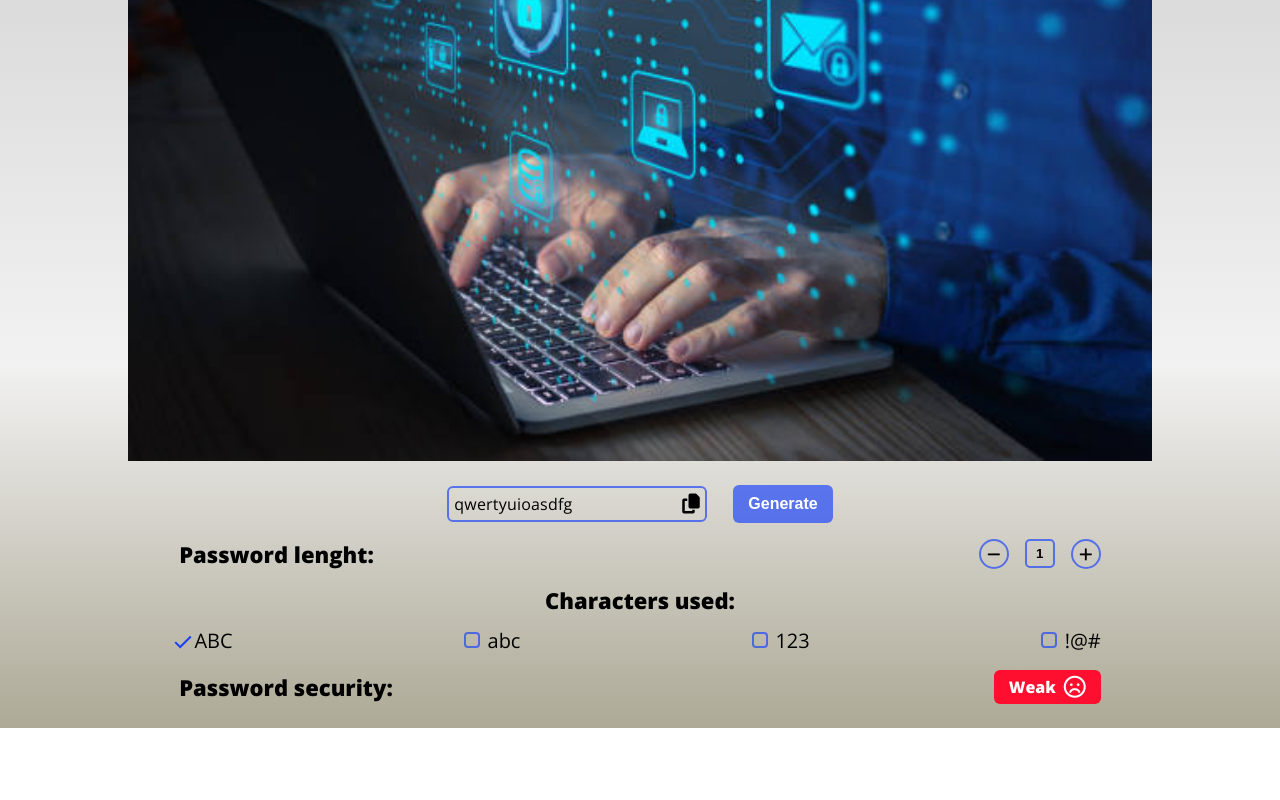
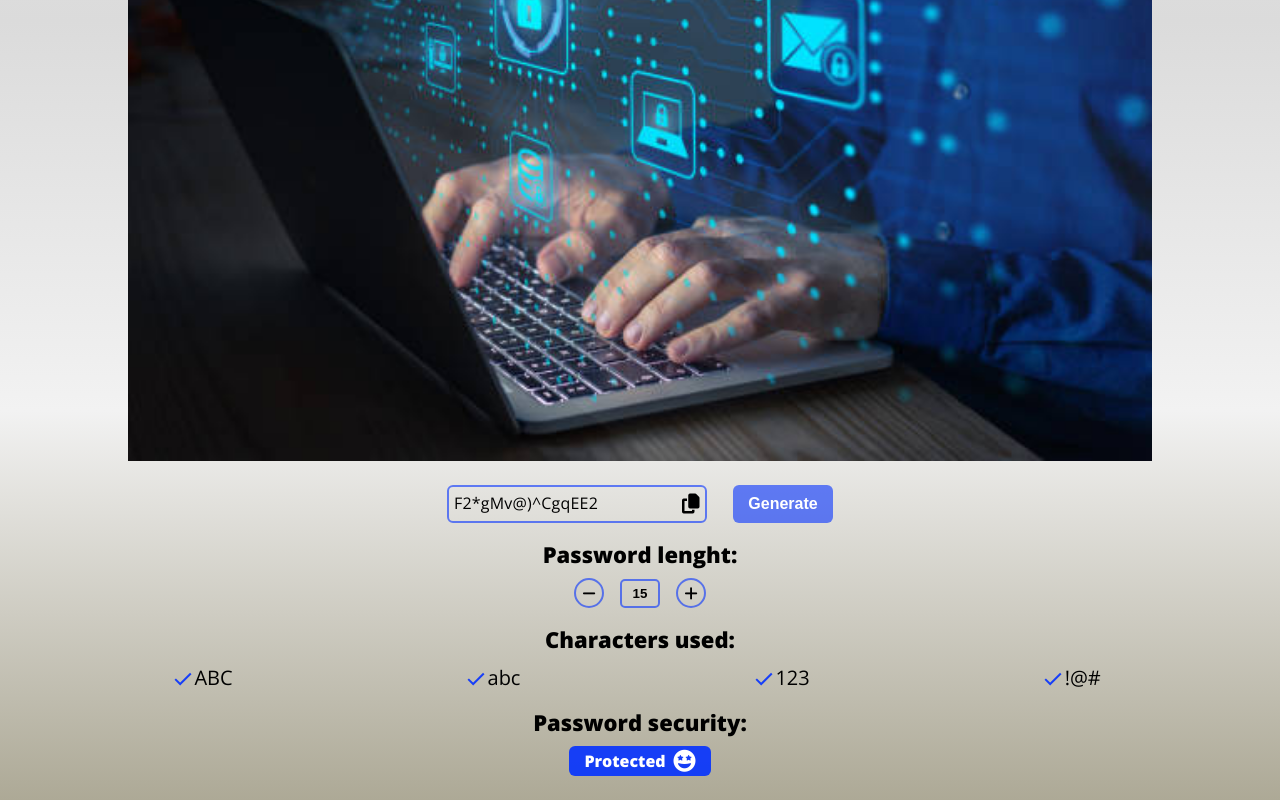
Before and after one commit to urasinskipawel/Password-generator, a website: page public/index.html in a window 1280 px wide. Shown: the part 368-1168 px from the top of the page. Before the commit the page ends 1096 px from the top, so only its background shows below. Drawn offline with nearby package versions, Linux system fonts and the light colour scheme.

Commit message:
Added Javascript

```diff
--- a/app.js
+++ b/app.js
@@ -0,0 +1,172 @@
+const pwText = document.querySelector('.generator-form-text');
+const copyBtn = document.querySelector('.fa-copy');
+const generateBtn = document.querySelector('.generator-password-btn');
+const subBtn = document.querySelector('.generator-length-sub');
+const addBtn = document.querySelector('.generator-length-add');
+const pwLength = document.querySelector('.generator-length-value input');
+const upperBox = document.querySelector('.upper input');
+const lowerBox = document.querySelector('.lower input');
+const numberBox = document.querySelector('.number input');
+const signBox = document.querySelector('.sign input');
+const securityStatus = document.querySelector('.generator-security-status');
+const securityStatusText = document.querySelector(
+	'.generator-security-status p'
+);
+console.log(pwLength);
+const icon = document.createElement('i');
+
+const upperLetters = 'ABCDEFGHIJKLMNOPQRSTUVWXYZ';
+const lowerLetters = upperLetters.toLowerCase();
+const numbers = '123456789';
+const signs = '~!@#$%^&*()_-+=';
+
+let pwLengthNumber = Number(pwLength.value);
+
+const getUpperLetter = () =>
+	upperLetters[Math.floor(Math.random() * upperLetters.length)];
+
+const getLowerLetter = () =>
+	lowerLetters[Math.floor(Math.random() * lowerLetters.length)];
+
+const getNumber = () => numbers[Math.floor(Math.random() * numbers.length)];
+
+const getSign = () => signs[Math.floor(Math.random() * signs.length)];
+
+const generateStatus = () => {
+	if (
+		(!upperBox.checked && !lowerBox.checked && !numberBox.checked) ||
+		(!upperBox.checked && !lowerBox.checked && !signBox.checked) ||
+		(!upperBox.checked && !numberBox.checked && !signBox.checked) ||
+		(!lowerBox.checked && !numberBox.checked && !signBox.checked)
+	) {
+		securityStatusText.textContent = 'Weak';
+		securityStatus.style.backgroundColor = '#ab0227';
+		icon.classList.value = '';
+		if (icon.classList.value === '') {
+			icon.classList.add('fas', 'fa-frown');
+			securityStatus.appendChild(icon);
+		}
+	} else if (
+		(!numberBox.checked && !signBox.checked) ||
+		(!lowerBox.checked && !signBox.checked) ||
+		(!lowerBox.checked && !numberBox.checked) ||
+		(!upperBox.checked && !signBox.checked) ||
+		(!upperBox.checked && !numberBox.checked) ||
+		(!upperBox.checked && !lowerBox.checked)
+	) {
+		securityStatusText.textContent = 'Medium';
+		securityStatus.style.backgroundColor = '#e1620e';
+		icon.classList.value = '';
+		if (icon.classList.value === '') {
+			icon.classList.add('fas', 'fa-meh');
+			securityStatus.appendChild(icon);
+		}
+
+		console.log(icon.classList);
+	} else if (
+		!upperBox.checked ||
+		!lowerBox.checked ||
+		!numberBox.checked ||
+		!signBox.checked
+	) {
+		securityStatusText.textContent = 'Strong';
+		securityStatus.style.backgroundColor = '#08cc2f';
+		icon.classList.value = '';
+		if (icon.classList.value === '') {
+			icon.classList.add('fas', 'fa-smile');
+			securityStatus.appendChild(icon);
+		}
+	} else {
+		securityStatusText.textContent = 'Protected';
+		securityStatus.style.backgroundColor = '#0532ffe6';
+		icon.classList.value = '';
+		if (icon.classList.value === '') {
+			icon.classList.add('fas', 'fa-grin-stars');
+			securityStatus.appendChild(icon);
+		}
+	}
+};
+
+const generateCheckedSymbol = () => {
+	const randomArr = [];
+	if (upperBox.checked) {
+		randomArr.push(getUpperLetter());
+	}
+
+	if (lowerBox.checked) {
+		randomArr.push(getLowerLetter());
+	}
+
+	if (numberBox.checked) {
+		randomArr.push(getNumber());
+	}
+
+	if (signBox.checked) {
+		randomArr.push(getSign());
+	}
+
+	if (!randomArr.length) {
+		return '';
+	}
+
+	return randomArr[Math.floor(Math.random() * randomArr.length)];
+};
+
+const generatePassword = () => {
+	let password = '';
+	if (
+		!upperBox.checked &&
+		!lowerBox.checked &&
+		!numberBox.checked &&
+		!signBox.checked
+	) {
+		alert('You have to check at least one option box');
+	}
+
+	for (let i = password.length; i < pwLengthNumber; i++) {
+		password += generateCheckedSymbol();
+	}
+
+	pwText.innerText = password;
+	generateStatus();
+};
+
+const subValue = () => {
+	if (pwLengthNumber <= 1) return;
+	pwLengthNumber--;
+	pwLength.value = pwLengthNumber;
+};
+
+const addValue = () => {
+	if (pwLengthNumber >= 30) return;
+	pwLengthNumber++;
+	pwLength.value = pwLengthNumber;
+};
+
+const copyPassword = () => {
+	const textarea = document.createElement('textarea');
+	const password = pwText.innerText;
+
+	if (!password) {
+		alert(`There's nothing to copy`);
+	} else {
+		textarea.value = password;
+		document.body.appendChild(textarea);
+		textarea.select();
+		document.execCommand('copy');
+		textarea.remove();
+		alert(
+			`Password copied to clipboard. Your password security level is ${securityStatusText.textContent} and has ${pwLengthNumber} chars`
+		);
+	}
+};
+
+generatePassword();
+
+copyBtn.addEventListener('click', copyPassword);
+generateBtn.addEventListener('click', generatePassword);
+subBtn.addEventListener('click', subValue);
+addBtn.addEventListener('click', addValue);
+pwLength.addEventListener('keyup', e => {
+	pwLengthNumber = pwLength.value;
+});
--- a/css/main.css
+++ b/public/css/main.css
@@ -4,7 +4,7 @@
 	box-sizing: border-box;
 }
 :root {
-	--btn-border-color: rgba(5, 50, 255, 0.605);
+	--btn-border-color: rgba(5, 50, 255, 0.6);
 	--btn-border-color-hover: rgba(5, 50, 255, 0.905);
 }
 
@@ -86,6 +86,7 @@ p {
 
 .generator-form-input {
 	width: 260px;
+	height: 38px;
 	letter-spacing: 0.2px;
 	padding: 5px;
 	border-radius: 6px;
@@ -115,6 +116,7 @@ p {
 	transform: scale(1.1);
 }
 .generator-password-btn {
+	flex-basis: 100px;
 	padding: 10px 15px;
 	border-radius: 6px;
 	border: none;
@@ -133,12 +135,14 @@ p {
 .generator-length {
 	width: 90%;
 	display: flex;
-	justify-content: space-between;
+	flex-direction: column;
+	justify-content: space-around;
 	align-items: center;
 	margin-bottom: 1rem;
 }
 h3 {
 	font-size: 22px;
+	margin-bottom: 0.6rem;
 	/* letter-spacing: 0.3px; */
 }
 .generator-length-value {
@@ -151,9 +155,9 @@ h3 {
 .generator-length-value input[type='number']::-webkit-inner-spin-button {
 	-webkit-appearance: none;
 }
-.generator-length-value input[type='number'] {
+.generator-length-value input {
 	-moz-appearance: textfield;
-	width: 30px;
+	width: 40px;
 	text-align: center;
 	letter-spacing: 0.2px;
 	padding: 5px;
@@ -208,7 +212,6 @@ h3 {
 	display: flex;
 	justify-content: space-between;
 	align-items: center;
-	margin-top: 0.75rem;
 	font-size: 20px;
 	/* font-weight: 400; */
 }
@@ -239,23 +242,27 @@ h3 {
 .generator-security {
 	width: 90%;
 	display: flex;
-	justify-content: space-between;
+	flex-direction: column;
+	justify-content: space-around;
 	align-items: center;
 }
 .generator-security-status {
+	height: 30px;
 	display: flex;
 	align-items: center;
+	justify-content: center;
 	gap: 8px;
-	padding: 6px 15px;
+	padding: 15px 15px;
 	border-radius: 6px;
-	border: none;
 	color: #fff;
-	background-color: #fe0f2f;
 }
 .generator-security-status p {
 	font-weight: 600;
 	font-size: 16px;
 }
-.fa-frown {
+.fa-meh,
+.fa-frown,
+.fa-smile,
+.fa-grin-stars {
 	font-size: 22px;
 }
--- a/index.html
+++ b/public/index.html
@@ -36,7 +36,8 @@
 
                 <div class="generator-form">
                     <div class="generator-form-input">
-                        <span class="generator-form-text">qwertyuioasdfg</span>
+                        <span class="generator-form-text">12345678901234567890</span>
+
                     </div>
                     <div class="generator-form-icons">
                         <i class="fas fa-copy"></i>
@@ -52,8 +53,7 @@
                         <button class="generator-length-sub">
                             <i class="fas fa-minus"></i>
                         </button>
-                        <input type="number" value="1">
-                        <!-- <input type="range" id="range" name="range" min="0" max="50"> -->
+                        <input value="15" type="number" min="1" max="30">
                         <button class="generator-length-add">
                             <i class="fas fa-plus"></i>
                         </button>
@@ -64,20 +64,20 @@
                     <h3>Characters used:</h3>
                     <div class="generator-chars-used">
 
-                        <div class="generator-chars-used-checkbox">
+                        <div class="generator-chars-used-checkbox upper">
                             <input type="checkbox" name="uppercase" checked>
                             <label for="uppercase">ABC</label>
                         </div>
-                        <div class="generator-chars-used-checkbox">
-                            <input type="checkbox" name="lowercase">
+                        <div class="generator-chars-used-checkbox lower">
+                            <input type="checkbox" name="lowercase" checked>
                             <label for="lowercase">abc</label>
                         </div>
-                        <div class="generator-chars-used-checkbox">
-                            <input type="checkbox" name="numbers">
+                        <div class="generator-chars-used-checkbox number">
+                            <input type="checkbox" name="numbers " checked>
                             <label for="numbers">123</label>
                         </div>
-                        <div class="generator-chars-used-checkbox">
-                            <input type="checkbox" name="signs">
+                        <div class="generator-chars-used-checkbox sign">
+                            <input type="checkbox" name="signs" checked>
                             <label for="signs">!@#</label>
                         </div>
                     </div>
@@ -85,15 +85,17 @@
                 <div class="generator-security">
                     <h3>Password security:</h3>
                     <div class="generator-security-status">
-                        <p>Weak</p>
-                        <i class="far fa-frown"></i>
+                        <p>Strong</p>
+
+
                     </div>
                 </div>
             </div>
 
         </div>
 
-        <script src="app.js"></script>
+        <script src="../app.js"></script>
+
 </body>
 
 </html>
```
Also changed, not shown: package.json (added, +34 -0 lines), .eslintrc.json (added), public/img/security.jpg (renamed from img/security.jpg), 2 other files.
